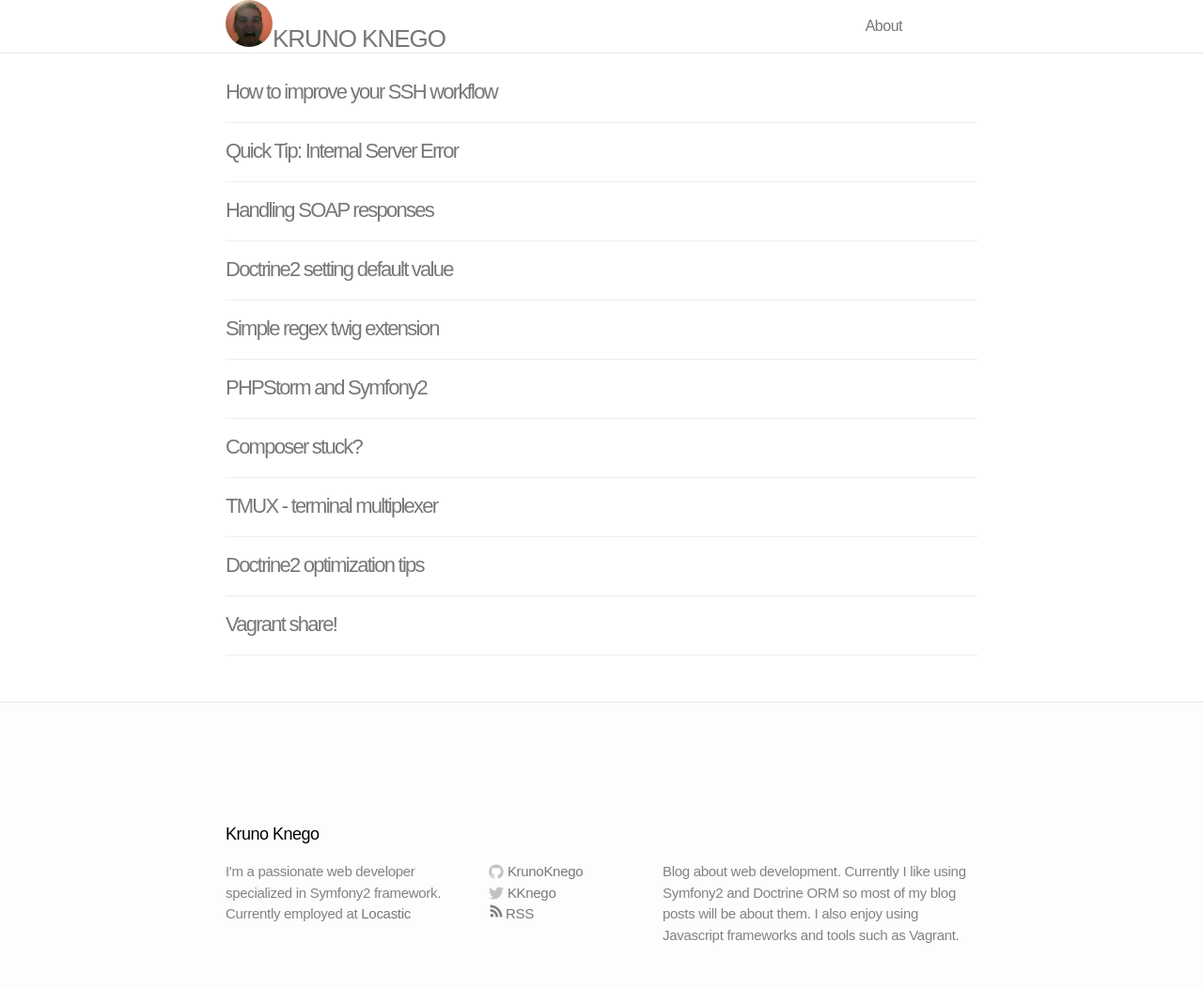
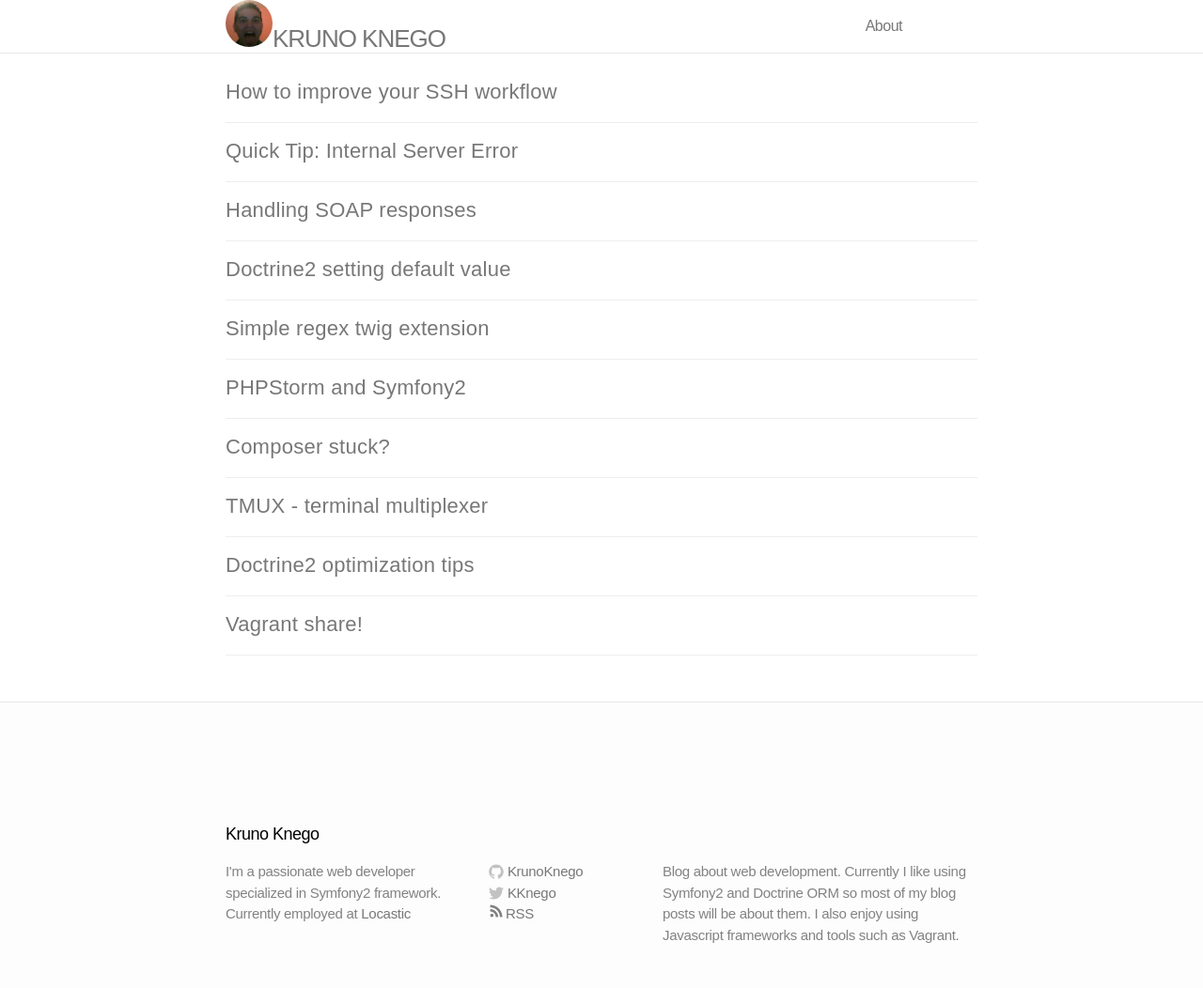
Before and after one commit to guotechfin/KrunoKnego.github.io, a Jekyll site: the page built from index.html, in a window 1280 px wide. Shown: the whole page at 94% size. Built offline with Jekyll 4.4.1, drawn with Linux system fonts in a browser that asks for light colours; the list of posts is cut into pages by our own code.

Commit message:
Index page fixes.

```diff
--- a/css/extra.css
+++ b/css/extra.css
@@ -139,9 +139,9 @@
 
 a.post-link {
     font-size: 22px !important;
-    letter-spacing: -1.75px !important;
+    letter-spacing: 0.25px !important;
     line-height: 1 !important;
-    font-weight: 300 !important;
+    font-weight: 200 !important;
     color: #777777;
 }
 
```
